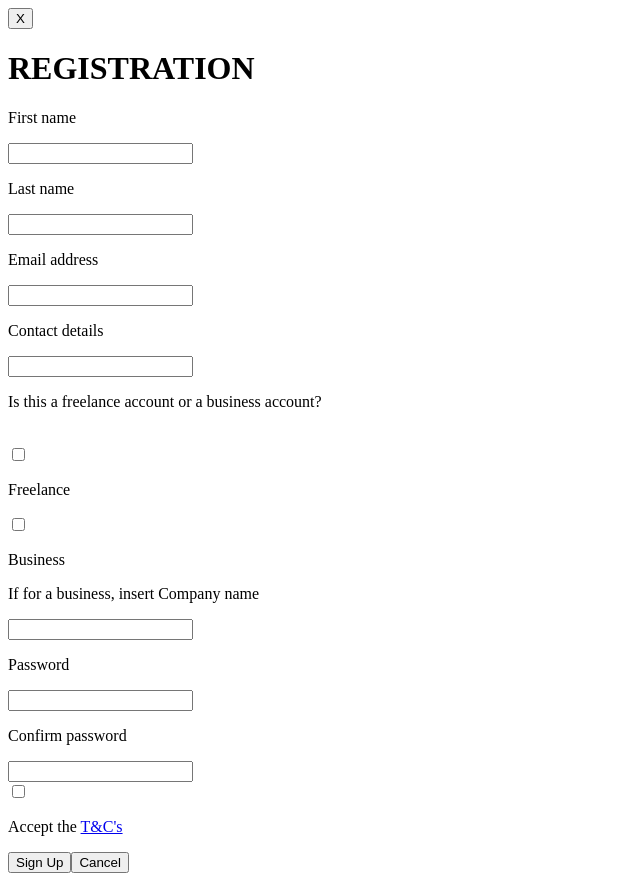
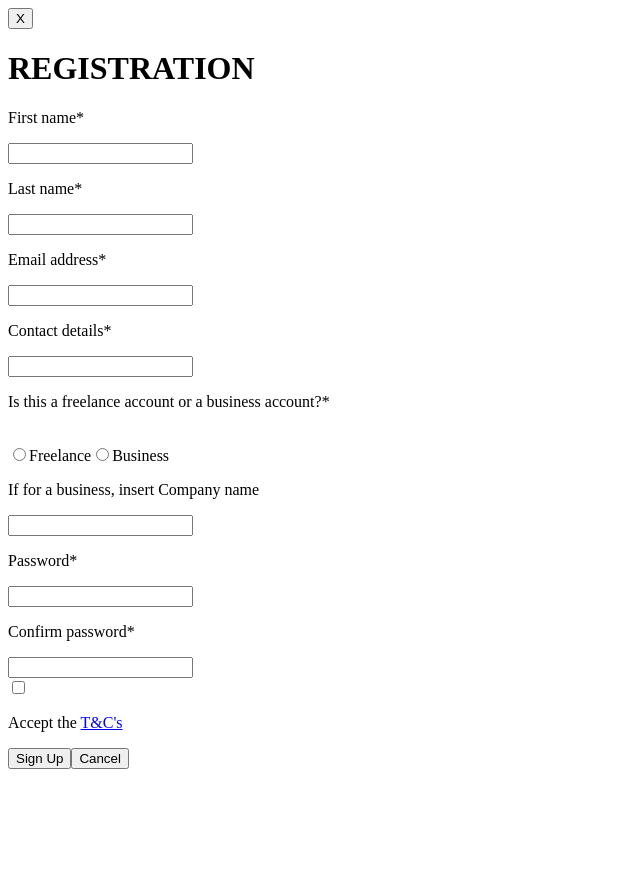
Before and after one commit to Ambs04/paper_trails_demo, a React (Vite) app in the folder paper-trails-demo/: page /signup in a window 1280 px wide. Shown: the whole page, without its empty margins (0-640 px from the left). After the commit the page ends 800 px from the top, so only its background shows below. Built offline with nearby package versions, Linux system fonts and the light colour scheme.

Commit message:
insert form validation and routing

```diff
--- a/paper-trails-demo/src/Pages/Login.jsx
+++ b/paper-trails-demo/src/Pages/Login.jsx
@@ -22,7 +22,7 @@ export default function Login() {
         {/*div for email*/}
         <div>
           <p>Email</p>
-          <input type="text" />
+          <input type="text" required />
         </div>
         {/*div for password*/}
         <div>
@@ -35,7 +35,9 @@ export default function Login() {
         {/*div for btns: login and cancel*/}
         <div>
           <button>LOGIN</button>
-          <button>CANCEL</button>
+          <Link to="/">
+            <button>CANCEL</button>
+          </Link>
         </div>
       </div>
     </>
--- a/paper-trails-demo/src/Pages/SignUp.jsx
+++ b/paper-trails-demo/src/Pages/SignUp.jsx
@@ -1,8 +1,34 @@
-import { Link } from "react-router-dom";
+import { Link, useNavigate } from "react-router-dom";
+import { useState } from "react";
 
 export default function SignUp() {
+  const [isBusiness, setIsBusiness] = useState(true);
+  const navigate = useNavigate();
+  const [passwords, setPasswords] = useState({
+    password: "",
+    confirmPassword: "",
+  });
+
+  const verification = (e) => {
+    const { name, value } = e.target;
+    setPasswords((prev) => ({ ...prev, [name]: value }));
+  };
+
+  const handleSignUp = (e) => {
+    e.preventDefault();
+    navigate("/");
+    if (passwords.password !== passwords.confirmPassword) {
+      alert("Passwords do not match!");
+      navigate("/signup");
+    } else {
+      navigate("/");
+    }
+  };
+
   return (
     <>
+      <form onSubmit={handleSignUp}>
+        <div>
           {/*main div for header*/}
           <div>
             {/*close btn div*/}
@@ -20,58 +46,86 @@ export default function SignUp() {
           <div>
             {/*first name div*/}
             <div>
-          <p>First name</p>
-          <input type="text" />
+              <p>First name*</p>
+              <input type="text" required />
             </div>
             {/*last name div*/}
             <div>
-          <p>Last name</p>
-          <input type="text" />
+              <p>Last name*</p>
+              <input type="text" required />
             </div>
             {/*email div*/}
             <div>
-          <p>Email address</p>
-          <input type="text" />
+              <p>Email address*</p>
+              <input type="email" required />
             </div>
             {/*contact div*/}
             <div>
-          <p>Contact details</p>
-          <input type="number" />
+              <p>Contact details*</p>
+              <input type="text" required />
             </div>
             {/*question div: freelance or business*/}
             <div>
-          <p>Is this a freelance account or a business account?</p>
+              <p>Is this a freelance account or a business account?*</p>
               <br />
-          <input type="checkbox" />
-          <p>Freelance</p>
-          <input type="checkbox" />
-          <p>Business</p>
+              <label>
+                <input
+                  type="radio"
+                  name="account"
+                  onChange={() => setIsBusiness(false)}
+                />
+                Freelance
+              </label>
+              <label>
+                <input
+                  type="radio"
+                  onChange={() => setIsBusiness(true)}
+                  name="account"
+                />
+                Business
+              </label>
             </div>
             {/*company name: if business then required*/}
             <div>
               <p>If for a business, insert Company name</p>
-          <input type="text" />
+              <input type="text" required={isBusiness} />
             </div>
             {/*password div*/}
             <div>
-          <p>Password</p>
-          <input type="text" />
+              <p>Password*</p>
+              <input
+                type="text"
+                name="password"
+                value={passwords.password}
+                onChange={verification}
+              />
             </div>
             {/*confirm password div*/}
             <div>
-          <p>Confirm password</p>
-          <input type="text" />
+              <p>Confirm password*</p>
+              <input
+                type="text"
+                required
+                name="confirmPassword"
+                value={passwords.confirmPassword}
+                onChange={verification}
+              />
             </div>
-        <input type="checkbox" />
+            <input type="checkbox" required />
             <p>
               Accept the <a href="www.google.com">T&C's</a>
             </p>
           </div>
           {/*div for buttons: sign up and cancel*/}
           <div>
-        <button>Sign Up</button>
+            <button type="submit">Sign Up</button>
+
+            <Link to="/">
               <button>Cancel</button>
+            </Link>
           </div>
+        </div>
+      </form>
     </>
   );
 }
```
Lines whose indentation alone changed are shown as unchanged.
